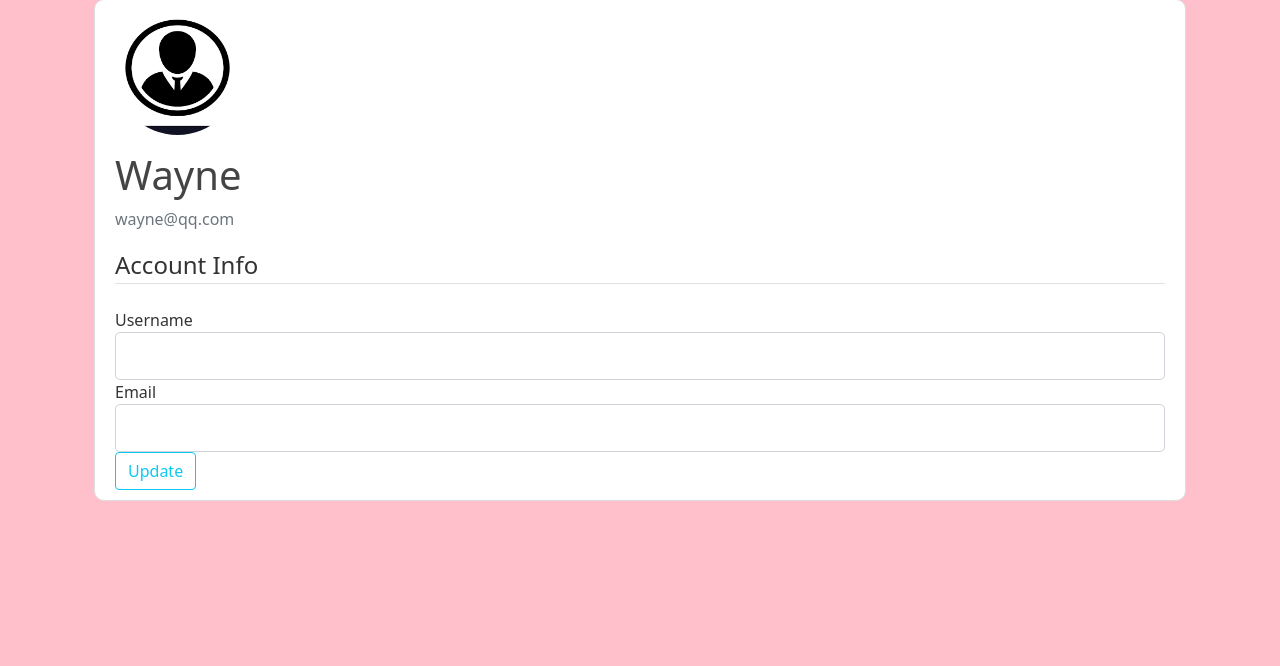
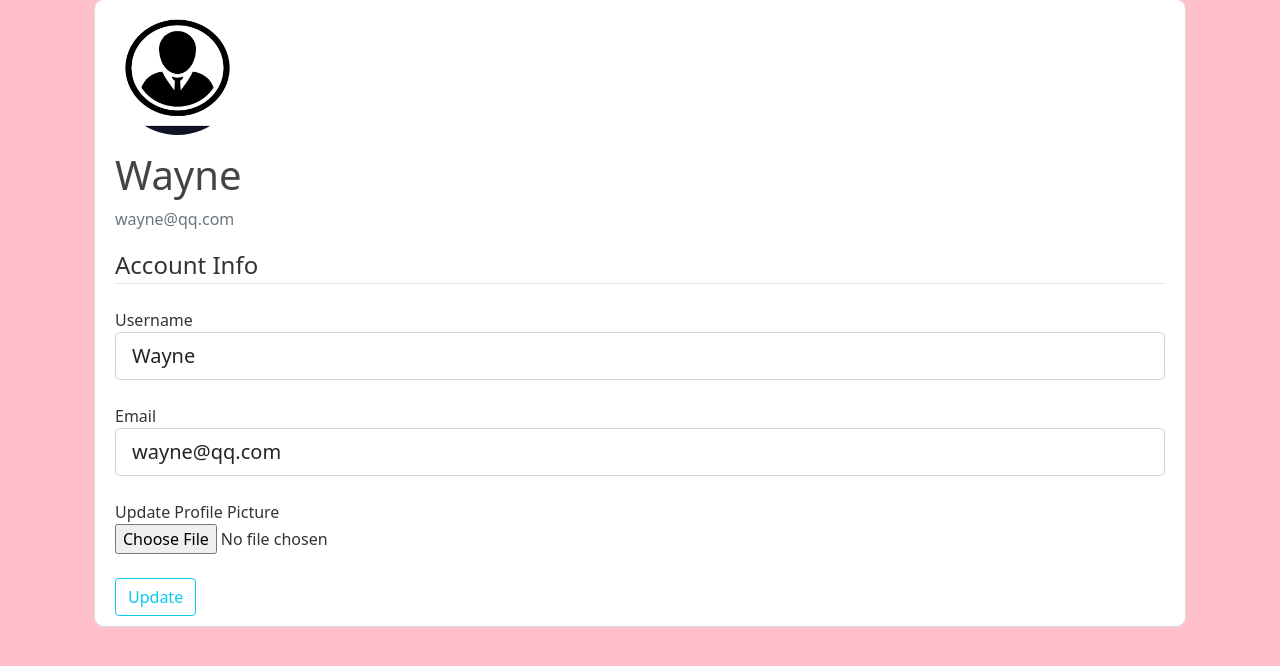
Before and after one commit to WayneMusungu/blog-post, a Flask app: page /account in a window 1280 px wide. Shown: the part 77-743 px from the top of the page. Run offline with Flask 2, Linux system fonts and the light colour scheme; a user stored in the database is signed in; some libraries are stand-ins or nearby versions.

Commit message:
Create a PostForm

```diff
--- a/blogpost/forms.py
+++ b/blogpost/forms.py
@@ -1,8 +1,9 @@
 import email
 from click import confirm
 from flask_wtf import FlaskForm
+from flask_wtf.file import FileField, FileAllowed
 from flask_login import current_user
-from wtforms import StringField, PasswordField, SubmitField, BooleanField
+from wtforms import StringField, PasswordField, SubmitField, BooleanField, TextAreaField, SelectField
 from wtforms.validators import DataRequired, Length, Email, EqualTo, ValidationError
 from blogpost.models import User
 
@@ -45,7 +46,7 @@ class UpdateAccountForm(FlaskForm):
                            validators=[DataRequired(), Length(min=2, max=20)])
     email = StringField('Email',
                         validators=[DataRequired(), Email()])
-    # picture = FileField('Update Profile Picture', validators=[FileAllowed(['jpg', 'png'])])
+    picture = FileField('Update Profile Picture', validators=[FileAllowed(['jpg', 'png'])])
     submit = SubmitField('Update')
 
     def validate_username(self, username):
@@ -59,3 +60,10 @@ class UpdateAccountForm(FlaskForm):
             user = User.query.filter_by(email=email.data).first()
             if user:
                 raise ValidationError('That email is taken. Please choose a different one.')
+
+
+class PostForm(FlaskForm):
+    title = StringField('Title', validators=[DataRequired()])
+    content = TextAreaField('Content', validators=[DataRequired()])
+    category = SelectField('Categories', choices=[('Business Quotes', 'Business Quotes'), ('Life Quotes', 'Life Quotes'), ('Funny Quotes', 'Funny Quotes'), ('Wisdom Quotes', 'Wisdom Quotes'),('Inspirational Quotes', 'Inspirational Quotes'), ('Controversial Quotes', 'Controversial Quotes')], validators=[DataRequired()])
+    submit = SubmitField('Post')
--- a/blogpost/routes.py
+++ b/blogpost/routes.py
@@ -1,3 +1,6 @@
+import os
+import secrets
+from PIL import Image
 from flask import render_template, url_for, flash, redirect, request
 from blogpost import app, db, bcrypt
 from blogpost.forms import RegistrationForm, LoginForm, UpdateAccountForm
@@ -92,12 +95,36 @@ def logout():
     logout_user()
     return redirect(url_for('home'))
 
+def save_picture(form_picture):
+    random_hex = secrets.token_hex(8)
+    _, f_ext = os.path.splitext(form_picture.filename)
+    picture_fn = random_hex + f_ext
+    picture_path = os.path.join(app.root_path, 'static/profile_pics', picture_fn)
+
+    output_size = (125, 125)
+    i = Image.open(form_picture)
+    i.thumbnail(output_size)
+    i.save(picture_path)
+
+    return picture_fn
 
 
-@app.route("/account")
+@app.route("/account", methods=['GET', 'POST'])
 @login_required
 def account():
     form = UpdateAccountForm()
+    if form.validate_on_submit():
+        if form.picture.data:
+            picture_file = save_picture(form.picture.data)
+            current_user.image_file = picture_file
 
+        current_user.username = form.username.data
+        current_user.email = form.email.data
+        db.session.commit()
+        flash('Your account has been updated!', 'success')
+        return redirect(url_for('account'))
+    elif request.method == 'GET':
+        form.username.data = current_user.username
+        form.email.data = current_user.email
     image_file = url_for('static', filename='profile_pics/'+ current_user.image_file)
     return render_template('account.html', title='Account', image_file=image_file, form=form)
--- a/blogpost/templates/account.html
+++ b/blogpost/templates/account.html
@@ -25,7 +25,7 @@
                 {% else %}
                     {{ form.username(class="form-control form-control-lg") }}
                 {% endif %}
-            </div>
+            </div><br/>
             <div class="form-group">
                 {{ form.email.label(class="form-control-label") }}
                 {% if form.email.errors %}
@@ -38,8 +38,18 @@
                 {% else %}
                     {{ form.email(class="form-control form-control-lg") }}
                 {% endif %}
+            </div><br/>
+            <div class="form-group">
+                {{ form.picture.label() }}
+                <br/>
+                {{ form.picture(class="form-control-file") }}
+                {% if form.picture.errors %}
+                    {% for error in form.picture.errors %}
+                        <span class="text-danger">{{ error }}</span></br>
+                    {% endfor %}
+                {% endif %}
             </div>
-
+            <br/>
         </fieldset>
         <div class="form-group">
             {{ form.submit(class="btn btn-outline-info") }}
```
Also changed, not shown: blogpost/site.db, blogpost/static/profile_pics/1ed3d691e0db1c5a.png (added), blogpost/static/profile_pics/1f78e8f839b9d59a.png (added), blogpost/static/profile_pics/2875af4402f91ba0.png (added).
